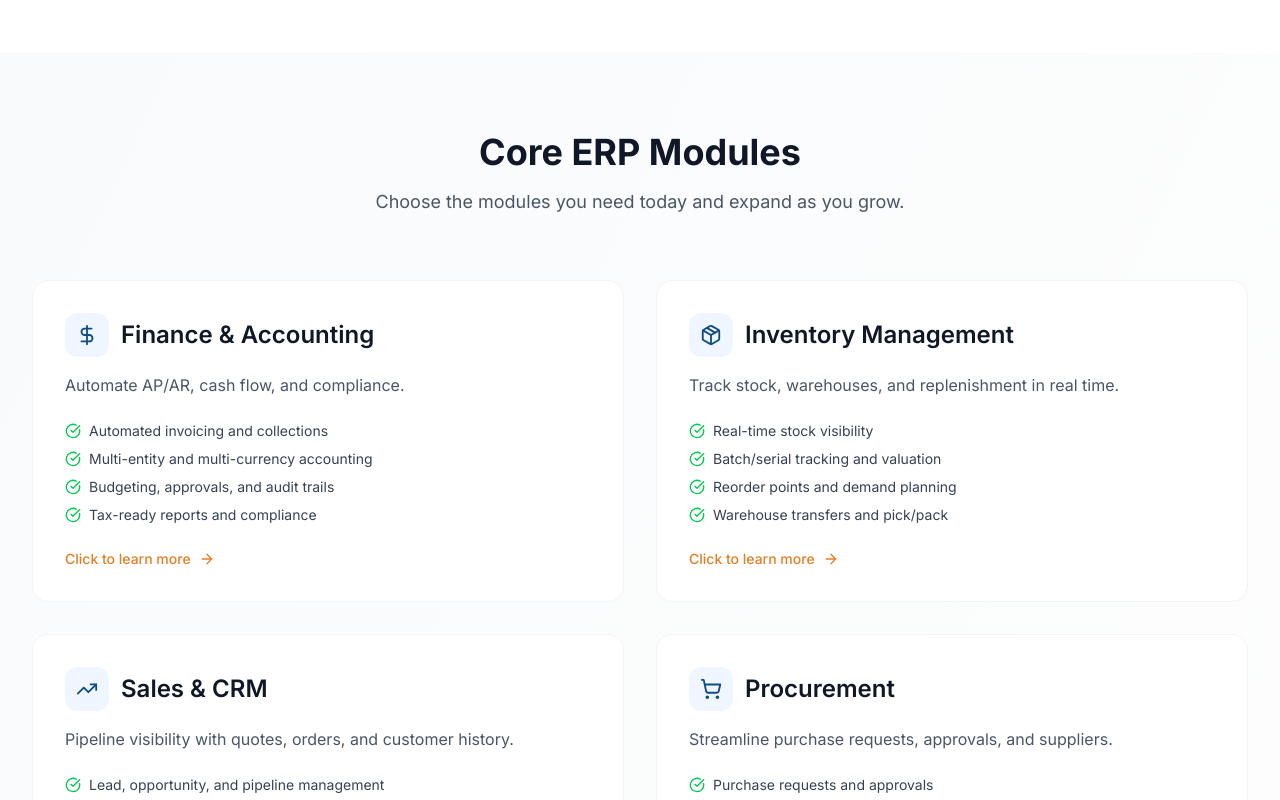
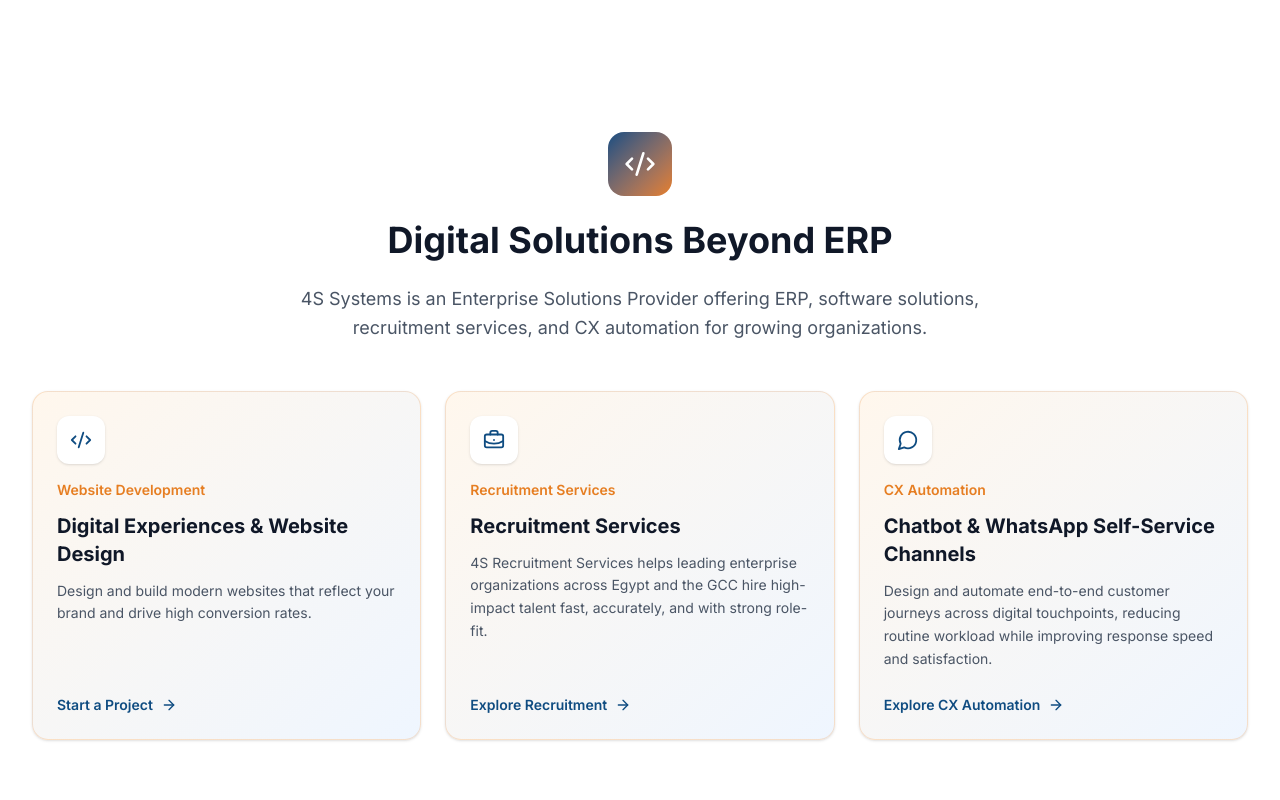
Before and after one commit to A-haytham/4S, a Next.js app: page /en/solutions in a window 1280 px wide. Shown: the part 1200-2000 px from the top of the page. Built offline with nearby package versions, Linux system fonts and the light colour scheme; no server answers.

Commit message:
solution update

```diff
--- /dev/null
+++ b/components/main/Solutions/EnterpriseSolutionsSection.tsx
@@ -0,0 +1,70 @@
+import { ArrowRight, BriefcaseBusiness, Code2, MessageCircle } from "lucide-react";
+import { useTranslations } from "next-intl";
+import { Link } from "@/i18n/navigation";
+
+type ServiceItem = {
+  title: string;
+  description: string;
+  cta: string;
+  badge?: string;
+  detailHref?: string;
+};
+
+const icons = [Code2, BriefcaseBusiness, MessageCircle];
+
+export default function EnterpriseSolutionsSection() {
+  const t = useTranslations("ourservices");
+  const services = (t.raw("list") as ServiceItem[]).slice(4);
+
+  return (
+    <section className="bg-white py-20">
+      <div className="mx-auto max-w-7xl px-4 sm:px-6 lg:px-8">
+        <div className="mx-auto max-w-4xl text-center">
+          <div className="mx-auto mb-6 inline-flex h-16 w-16 items-center justify-center rounded-2xl bg-linear-to-br from-[#0F4C81] to-[#E67E22]">
+            <Code2 className="h-8 w-8 text-white" />
+          </div>
+          <h2 className="mb-6 text-3xl font-bold text-gray-900 sm:text-4xl">
+            {t("bridge.title")}
+          </h2>
+          <p className="mx-auto max-w-3xl text-lg leading-relaxed text-gray-600">
+            {t("bridge.description")}
+          </p>
+        </div>
+
+        <div className="mt-12 grid gap-6 md:grid-cols-3">
+          {services.map((service, index) => {
+            const Icon = icons[index] ?? Code2;
+
+            return (
+              <div
+                key={service.title}
+                className="group flex min-h-72 flex-col rounded-2xl border border-[#E67E22]/20 bg-linear-to-br from-orange-50 to-blue-50 p-6 shadow-sm transition-all hover:-translate-y-1 hover:shadow-xl ltr:text-left rtl:text-right"
+              >
+                <div className="mb-4 flex h-12 w-12 items-center justify-center rounded-xl bg-white text-[#0F4C81] shadow-sm rtl:ml-auto">
+                  <Icon size={22} />
+                </div>
+                <p className="mb-3 text-sm font-semibold text-[#E67E22]">
+                  {service.badge ?? t("webBadge")}
+                </p>
+                <h3 className="text-xl font-bold text-gray-900">{service.title}</h3>
+                <p className="mt-3 text-sm leading-relaxed text-gray-600">
+                  {service.description}
+                </p>
+                <Link
+                  href={service.detailHref ?? "/contact-us"}
+                  className="mt-auto inline-flex items-center pt-6 text-sm font-semibold text-[#0F4C81]"
+                >
+                  {service.cta}
+                  <ArrowRight
+                    size={16}
+                    className="ml-2 transition-transform group-hover:translate-x-1 rtl:ml-0 rtl:mr-2 rtl:rotate-180 rtl:group-hover:-translate-x-1"
+                  />
+                </Link>
+              </div>
+            );
+          })}
+        </div>
+      </div>
+    </section>
+  );
+}
--- a/components/main/Solutions/index.tsx
+++ b/components/main/Solutions/index.tsx
@@ -1,4 +1,5 @@
 import CtaSection from "./CtaSection";
+import EnterpriseSolutionsSection from "./EnterpriseSolutionsSection";
 import HeroSection from "./HeroSection";
 import IntegrationsSection from "./IntegrationsSection";
 import ModulesSection from "./ModulesSection";
@@ -15,6 +16,9 @@
         <OverviewSection />
       </Reveal>
       <Reveal>
+        <EnterpriseSolutionsSection />
+      </Reveal>
+      <Reveal>
         <ModulesSection />
       </Reveal>
       <Reveal>
```
